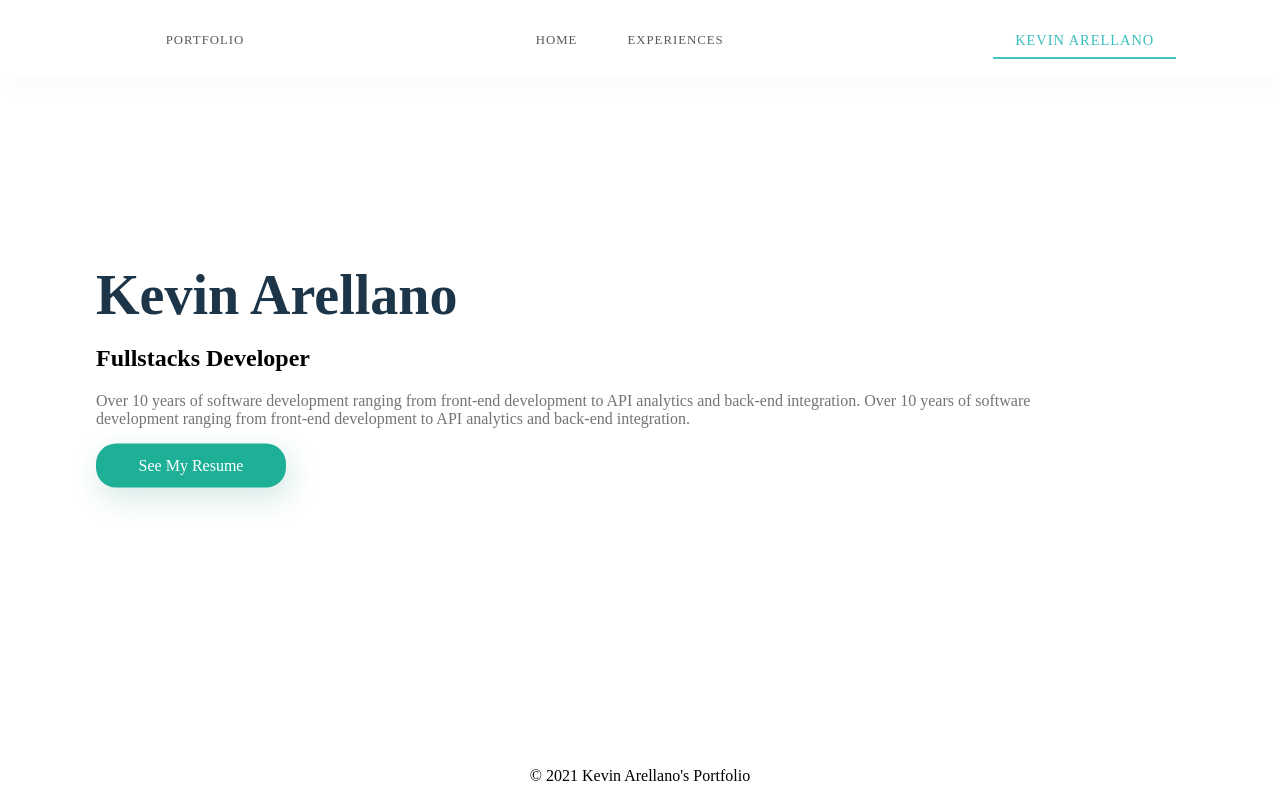
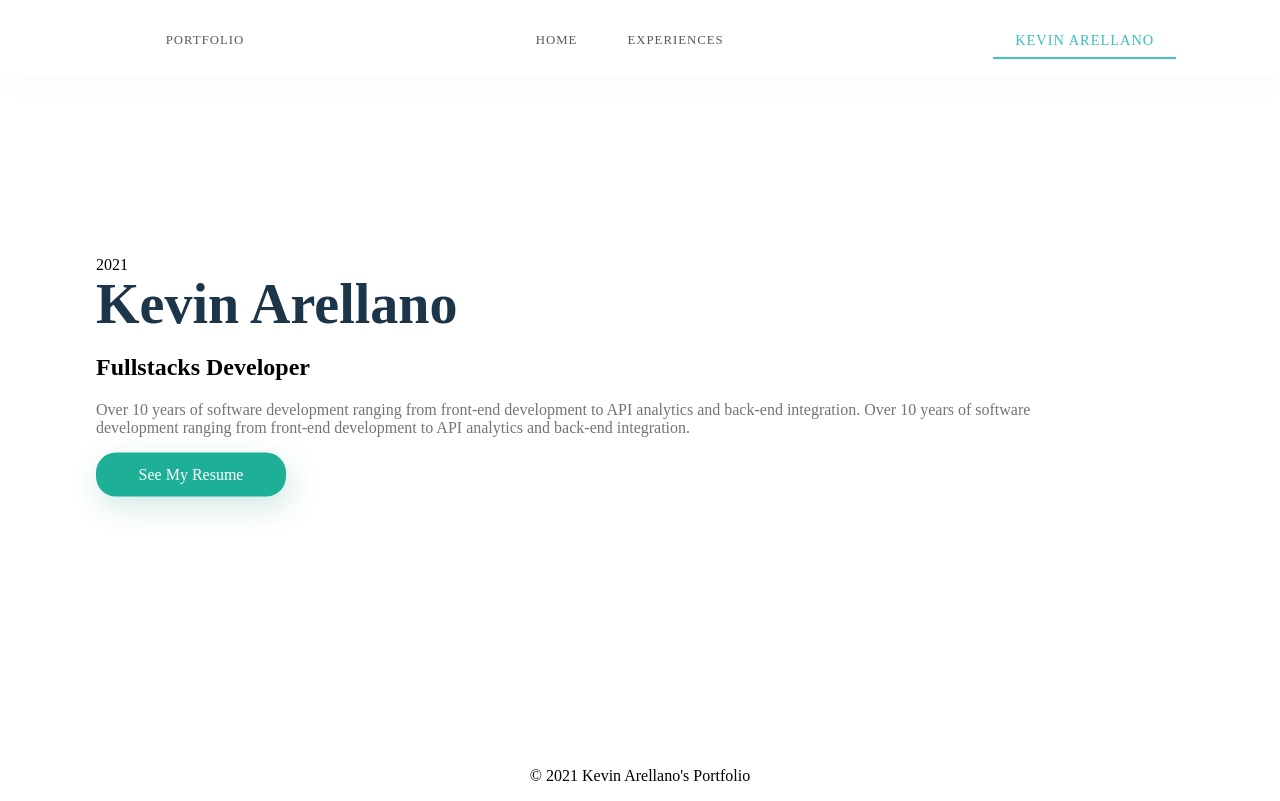
Before and after one commit to KevinArellano94/kevinarellanoportfolio, a React (Create React App) app: page / in a window 1280 px wide. Built offline with nearby package versions, Linux system fonts and the light colour scheme.

Commit message:
Update index.js

```diff
--- a/src/Pages/Home/index.js
+++ b/src/Pages/Home/index.js
@@ -17,6 +17,7 @@ function Home()
     return (
       <div className = "content">
         <div className = "main-text">
+          2021
               {
                 data.map((post, index) =>
                     <div key={index}>
```
